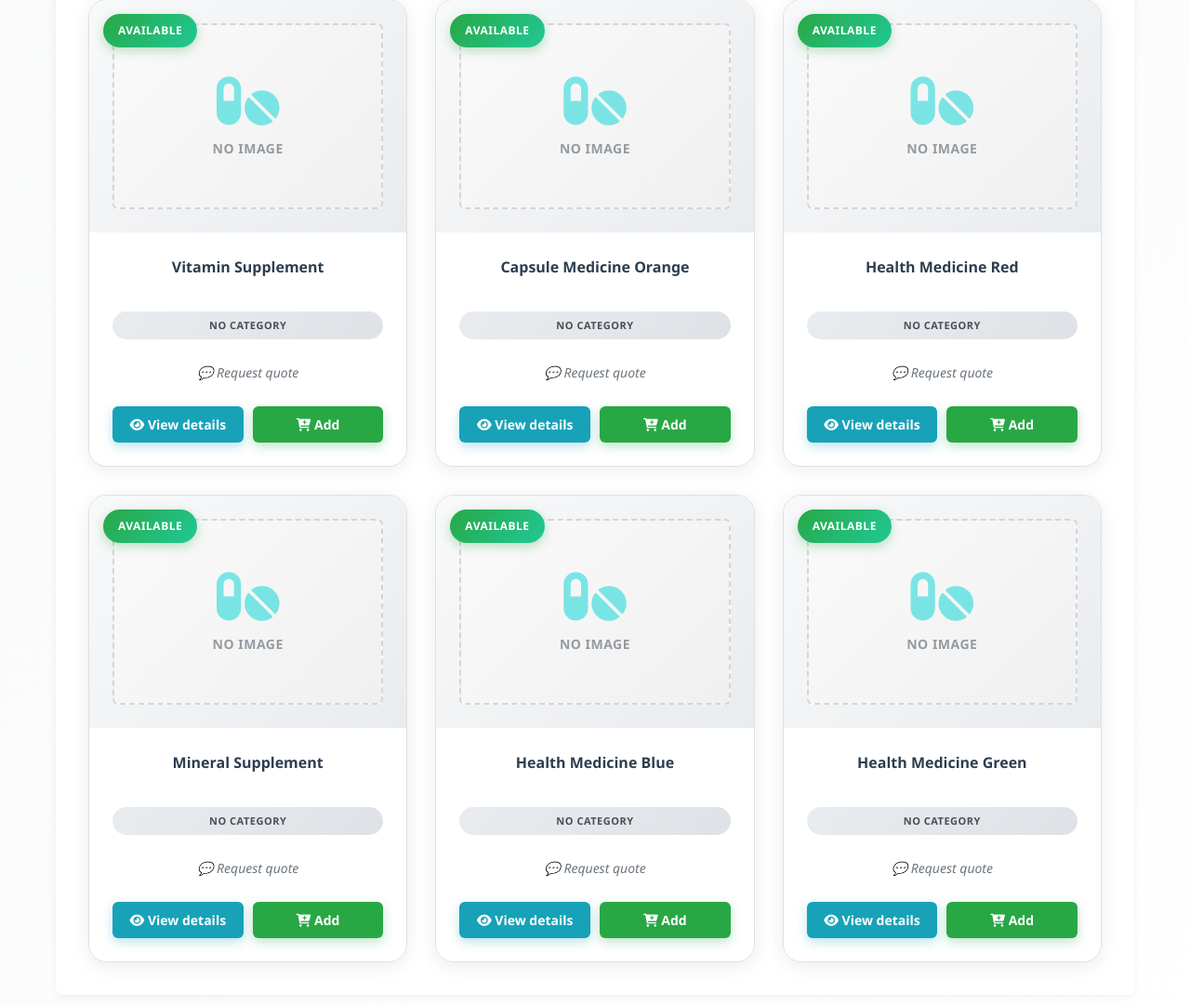
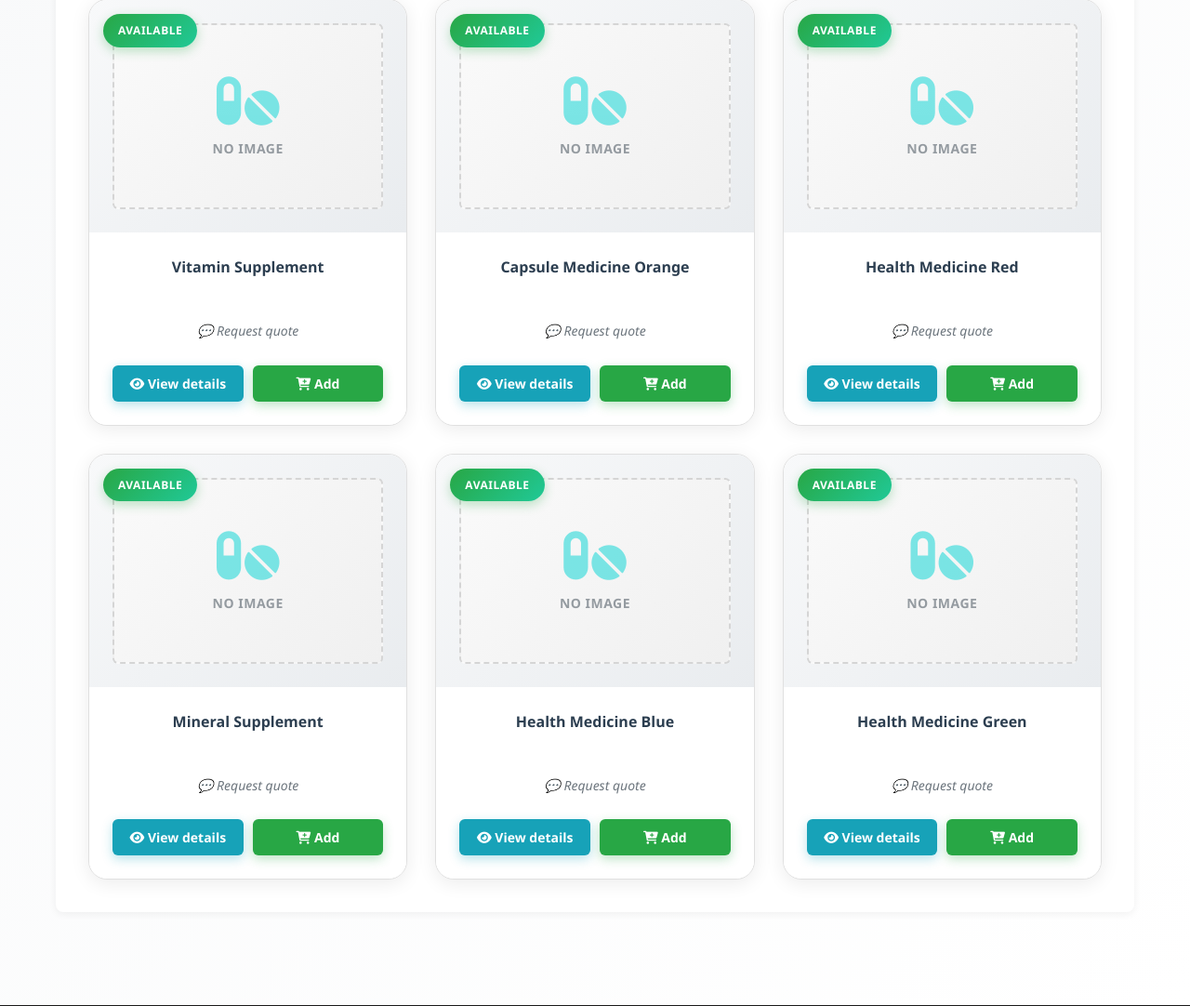
Before and after one commit to Gabrielb-Webdev/Rafa-work, a PHP site: page /products.php in a window 1280 px wide. Shown: the part 385-1467 px from the top of the page at 93% size. Run offline with PHP 8.4, Linux system fonts and the light colour scheme; data comes from the database, SQL or seed files in the repository.

Commit message:
feat: Eliminar la categoría del producto en la página de productos y en el modal

```diff
--- a/products.php
+++ b/products.php
@@ -537,7 +537,6 @@ $productsToDisplay = array_slice($allProducts, $offset, $productsPerPage);
                         </div>
                         <div class="product-info-page">
                             <h3 class="product-name" onclick='showProductModal(<?php echo json_encode($product); ?>)' style="cursor: pointer; font-size: 16px; font-weight: 700; color: #2c3e50; margin-bottom: 10px;"><?php echo htmlspecialchars($product['name']); ?></h3>
-                            <div class="product-category-page"><?php echo htmlspecialchars($product['category'] ?? 'No category'); ?></div>
                             <div style="padding: 10px 0; color: #6c757d; font-size: 14px; font-style: italic;">
                                 💬 Request quote
                             </div>
@@ -617,7 +616,6 @@ $productsToDisplay = array_slice($allProducts, $offset, $productsPerPage);
                 <div id="modalImage" style="width: 100%; height: 400px; background: #f8f9fa; border-radius: 12px; display: flex; align-items: center; justify-content: center;"></div>
                 <div>
                     <h2 id="modalName" style="font-size: 28px; margin-bottom: 15px; color: #2c3e50;"></h2>
-                    <div id="modalCategory" style="display: inline-block; background: #00d4d4; color: white; padding: 6px 12px; border-radius: 20px; font-size: 12px; font-weight: 600; margin-bottom: 15px;"></div>
                     <div style="padding: 15px; background: #fff3cd; border-left: 4px solid #ffc107; border-radius: 8px; margin-bottom: 20px;">
                         <div style="font-weight: 700; color: #856404; margin-bottom: 5px;">💬 Price under quotation</div>
                         <div style="font-size: 14px; color: #856404;">Add this product to your order and you will receive a personalized proposal</div>
@@ -695,7 +693,6 @@ function showProductModal(product) {
     }
 
     document.getElementById('modalName').textContent = product.name;
-    document.getElementById('modalCategory').textContent = product.category || 'No category';
     document.getElementById('modalDescription').textContent = product.description || 'No description available';
     document.getElementById('modalStock').innerHTML = `<i class="fas fa-box"></i> Available quantity: <strong>No limit</strong> (personalized quotation)`;
     document.getElementById('modalQuantity').value = 1;
```
